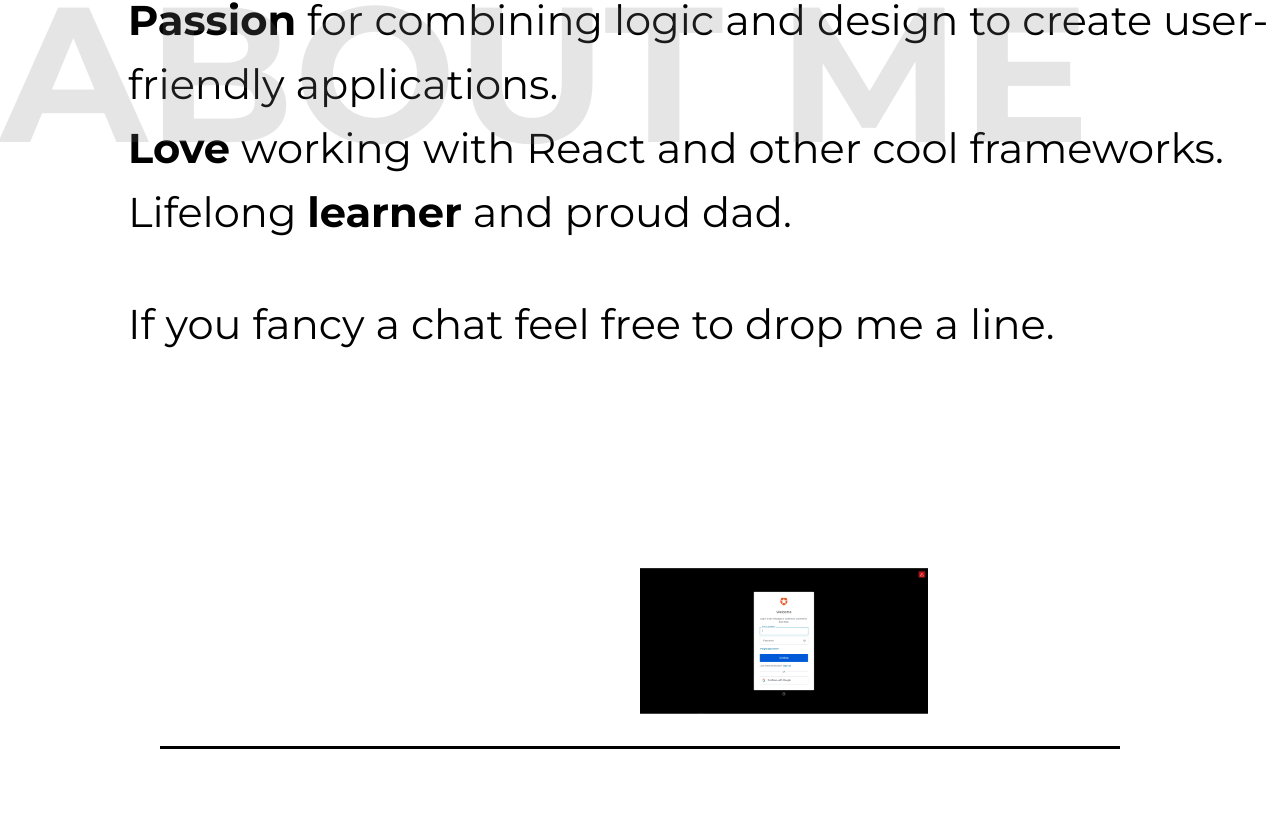
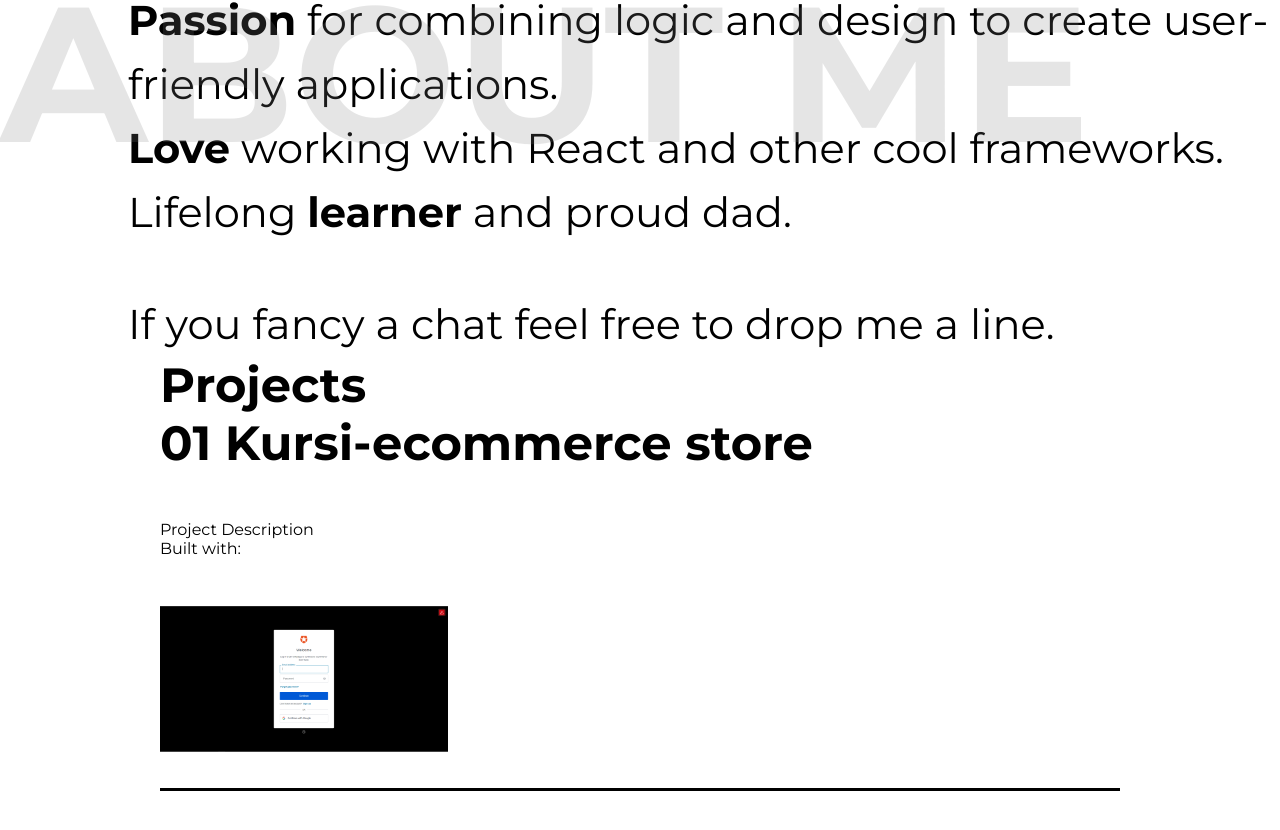
Before and after one commit to torsumkhan/portfolio, a React (Create React App) app: page / in a window 1280 px wide. Shown: the part 988-1818 px from the top of the page. Built offline with nearby package versions, Linux system fonts and the light colour scheme.

Commit message:
initial style of project

```diff
--- /dev/null
+++ b/src/components/DropDown.js
@@ -0,0 +1,10 @@
+import React, { useState } from "react";
+
+const DropDown = ({ children }) => {
+  const [dropDown, setDropDown] = useState(true);
+  return (
+    <div onClick={() => setDropDown(!dropDown)}>{dropDown ? children : ""}</div>
+  );
+};
+
+export default DropDown;
--- a/src/components/Projects.js
+++ b/src/components/Projects.js
@@ -1,20 +1,23 @@
-import React from "react";
+import React, { useState } from "react";
 import styled from "styled-components";
 import { motion } from "framer-motion";
 import auth0 from "../images/auth0.PNG";
+import DropDown from "./DropDown";
 
 const Projects = () => {
   return (
     <StyledProjectContainer>
       <h2>Projects</h2>
-      <div className="project">
-        <h2>Kursi-ecommerce store</h2>
+      <div>
+        <h2>01 Kursi-ecommerce store</h2>
         <div className="details-container">
-          <div className="details">
-            <p>Project Description</p>
-            <p>Built with: </p>
-          </div>
-          <img src={auth0} />
+          <DropDown>
+            <div className="details">
+              <p>Project Description</p>
+              <p>Built with: </p>
+            </div>
+            <img src={auth0} />
+          </DropDown>
         </div>
         <div className="project-line"></div>
       </div>
@@ -26,7 +29,6 @@ const StyledProjectContainer = styled(motion.div)`
   min-height: 100vh;
   padding: 5rem 10rem;
 
-  color: white;
   h2 {
     display: block;
     font-size: 3rem;
```
